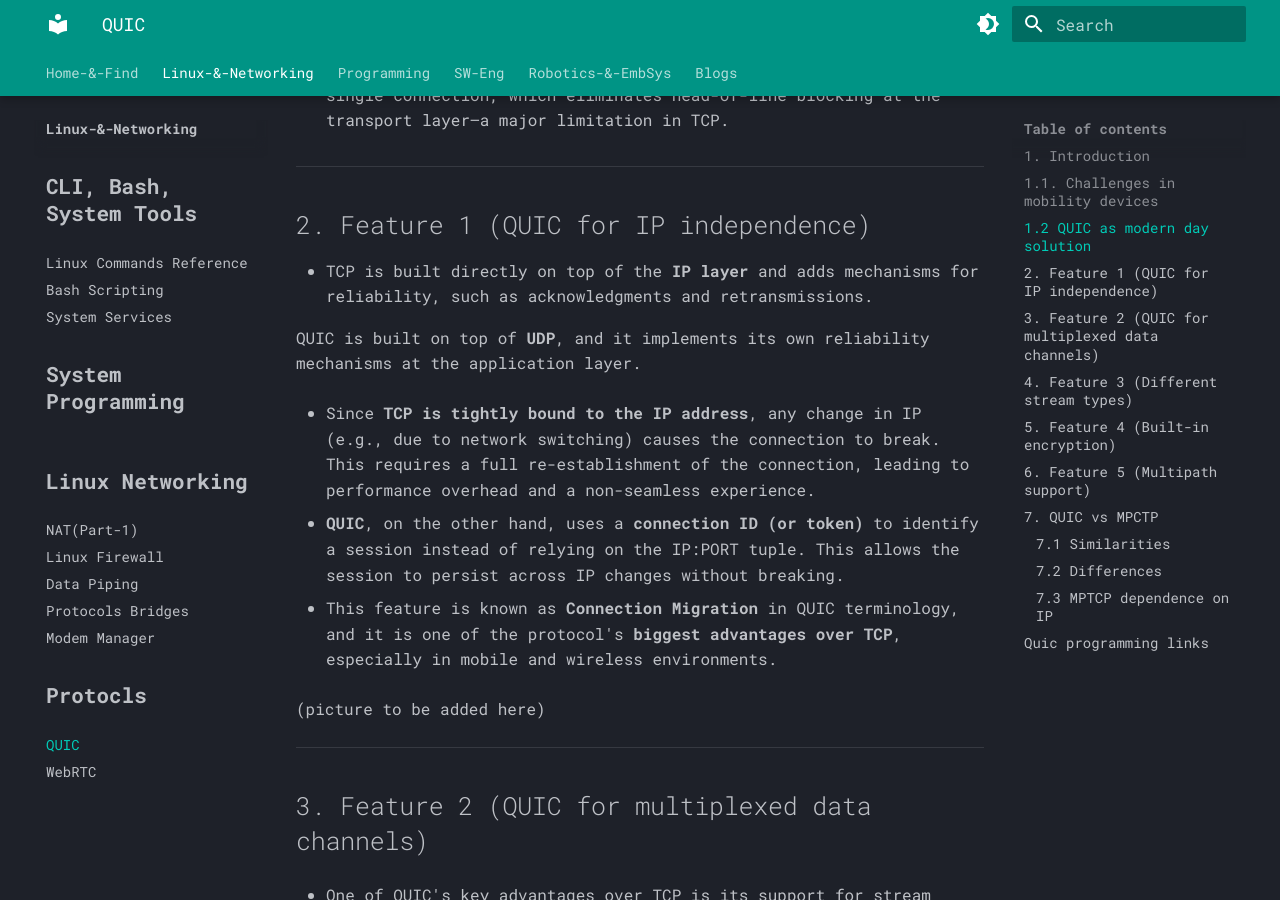
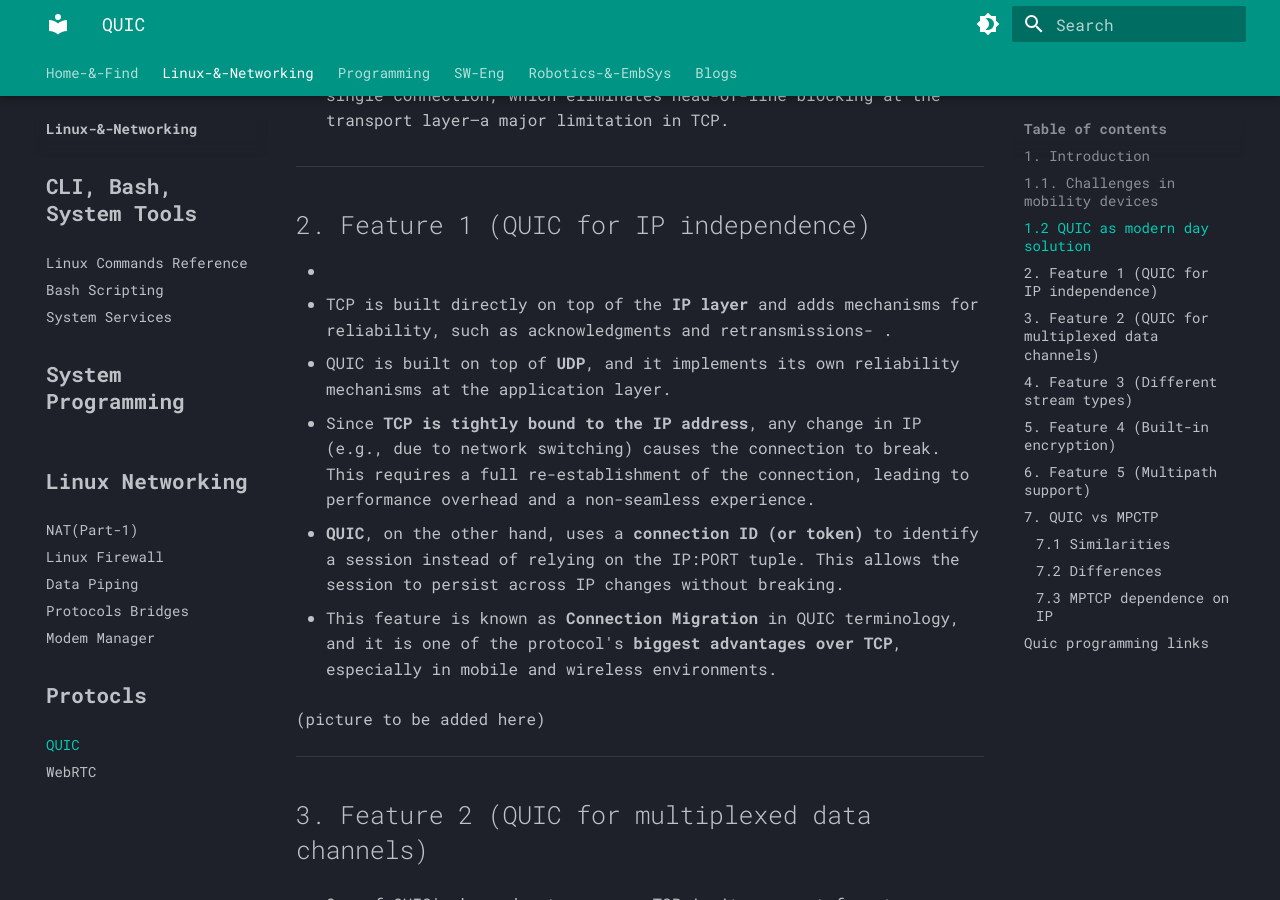
Before and after one commit to alohamujeeb/alohamujeeb.github.io, an MkDocs documentation site: the page built from docs/linux/protocols/quic.md, in a window 1280 px wide and 900 px high, scrolled down 1463 px. Built offline with MkDocs 1.6.1 and Material for MkDocs 9.7.7, drawn with Linux system fonts in a browser that asks for light colours.

```diff
--- a/docs/linux/protocols/quic.md
+++ b/docs/linux/protocols/quic.md
@@ -33,10 +33,10 @@ With the rise of mobile internet usage, traditional TCP struggles to handle thes
 
 ---
 ## 2. Feature 1 (QUIC for IP independence)
+-
+- TCP is built directly on top of the **IP layer** and adds mechanisms for reliability, such as acknowledgments and retransmissions- .
 
-- TCP is built directly on top of the **IP layer** and adds mechanisms for reliability, such as acknowledgments and retransmissions.
-
-QUIC is built on top of **UDP**, and it implements its own reliability mechanisms at the application layer.
+- QUIC is built on top of **UDP**, and it implements its own reliability mechanisms at the application layer.
 
 - Since **TCP is tightly bound to the IP address**, any change in IP (e.g., due to network switching) causes the connection to break. This requires a full re-establishment of the connection, leading to performance overhead and a non-seamless experience.
 
```
